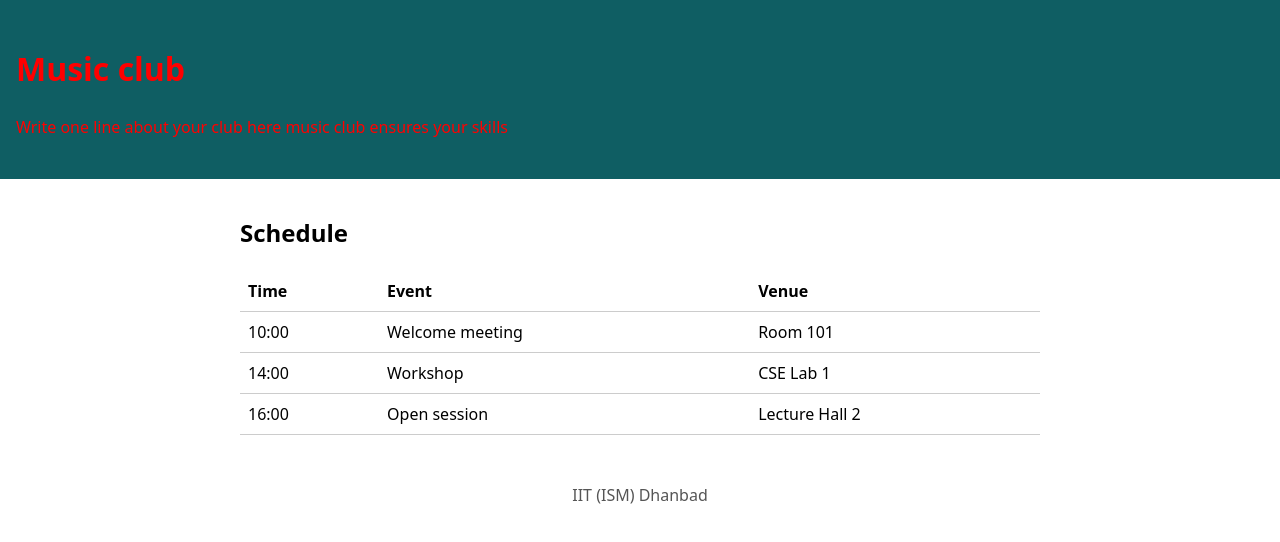
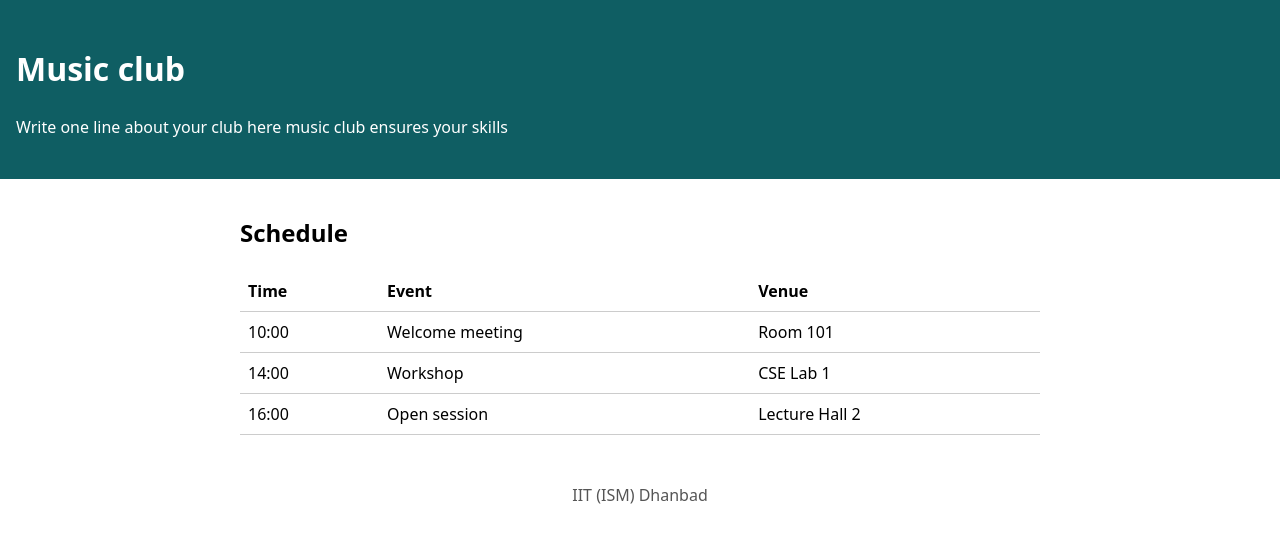
Before and after one commit to devangambharath-26je0595/club-page, a plain HTML site: page index.html in a window 1280 px wide. Drawn offline with Linux system fonts and the light colour scheme.

Commit message:
Revert "Try a red header"
This reverts commit 330a897f4ce3a01dfd13454104f9df705ce099dc.

```diff
--- a/style.css
+++ b/style.css
@@ -1,5 +1,5 @@
 body { margin: 0; font-family: system-ui, sans-serif; line-height: 1.5; }
-.site-header { background: #0f5e63; color: red; padding: 1.5rem 1rem; }
+.site-header { background: #0f5e63; color: white; padding: 1.5rem 1rem; }
 main { max-width: 50rem; margin: 0 auto; padding: 1rem; }
 table { width: 100%; border-collapse: collapse; }
 th, td { text-align: left; padding: 0.5rem; border-bottom: 1px solid #ccc; }
```
